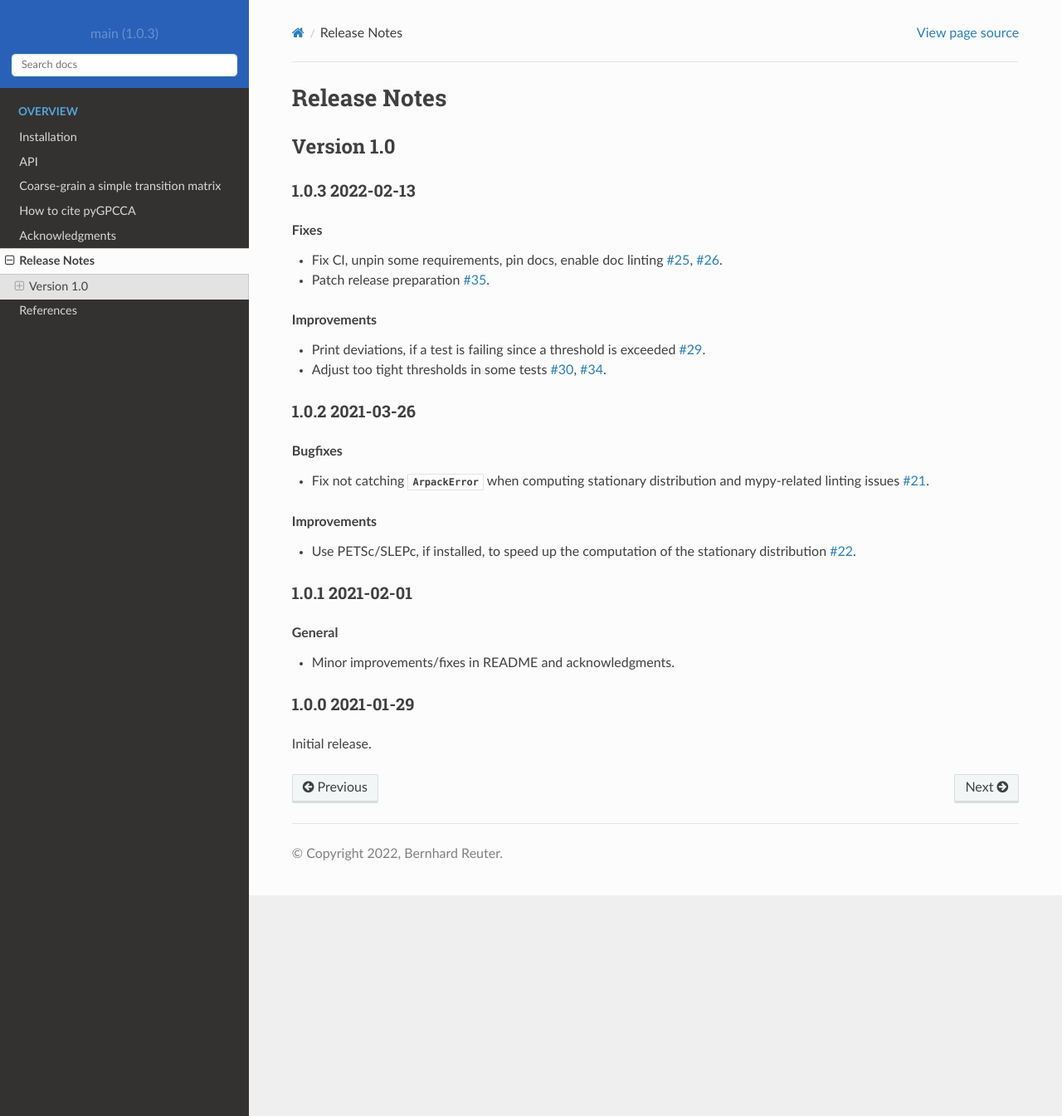
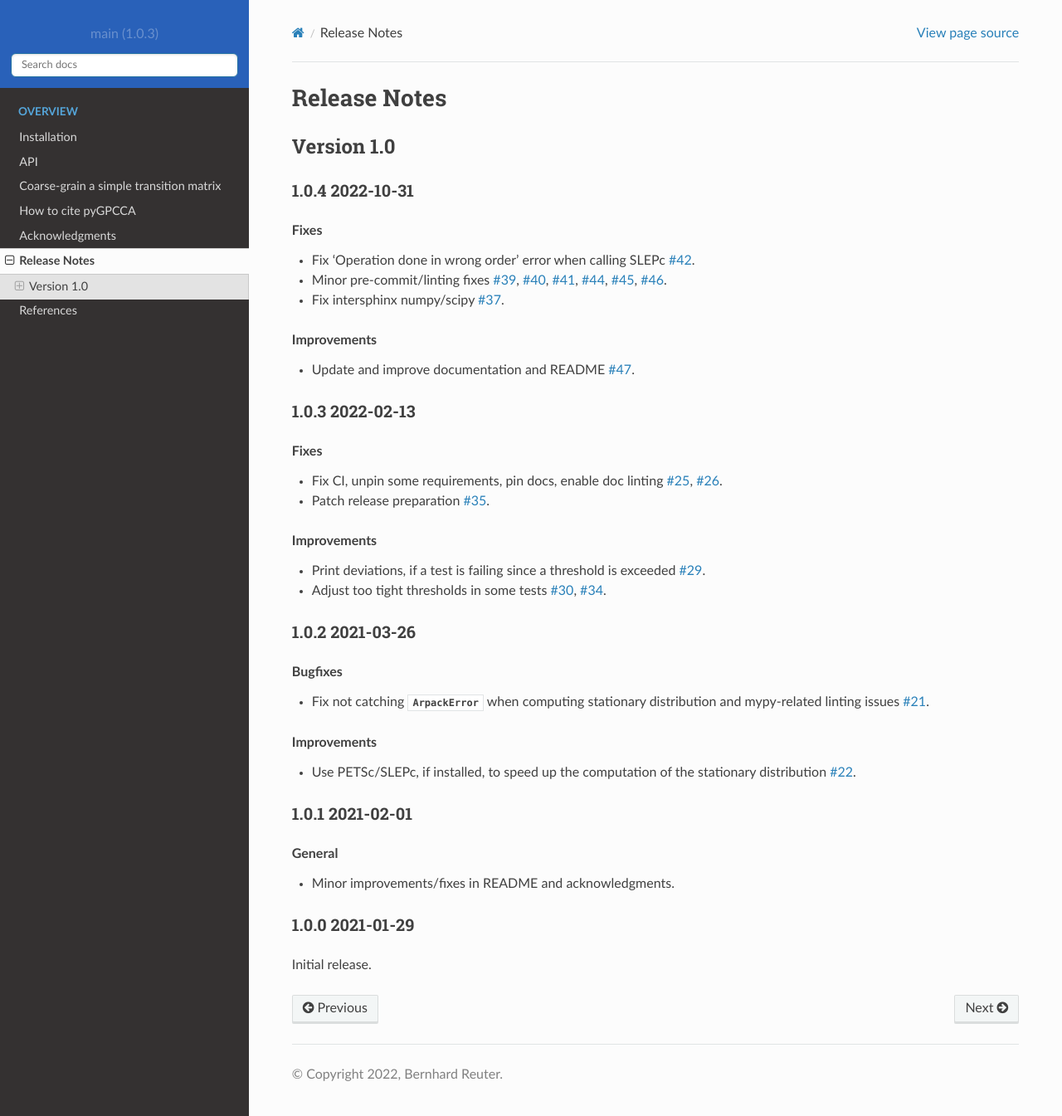
Before and after one commit to msmdev/pyGPCCA, a Sphinx documentation site: the page built from docs/source/release_notes.rst, in a window 1280 px wide and 1345 px high. Shown: the whole window at 83% size. Built offline with Sphinx 7.4.7 and the Read the Docs theme 2.0.0, drawn with Linux system fonts in a browser that asks for light colours.

Commit message:
Update Release Notes

```diff
--- a/docs/source/release_notes.rst
+++ b/docs/source/release_notes.rst
@@ -5,6 +5,28 @@ Release Notes
 
 Version 1.0
 -----------
+1.0.4 :small:`2022-10-31`
+~~~~~~~~~~~~~~~~~~~~~~~~~
+
+.. rubric:: Fixes
+
+- Fix 'Operation done in wrong order' error when calling SLEPc
+  `#42 <https://github.com/msmdev/pyGPCCA/pull/42>`_.
+- Minor pre-commit/linting fixes
+  `#39 <https://github.com/msmdev/pyGPCCA/pull/39>`_,
+  `#40 <https://github.com/msmdev/pyGPCCA/pull/40>`_,
+  `#41 <https://github.com/msmdev/pyGPCCA/pull/41>`_,
+  `#44 <https://github.com/msmdev/pyGPCCA/pull/44>`_,
+  `#45 <https://github.com/msmdev/pyGPCCA/pull/45>`_,
+  `#46 <https://github.com/msmdev/pyGPCCA/pull/46>`_.
+- Fix intersphinx numpy/scipy
+  `#37 <https://github.com/msmdev/pyGPCCA/pull/37>`_.
+
+.. rubric:: Improvements
+
+- Update and improve documentation and README
+  `#47 <https://github.com/msmdev/pyGPCCA/pull/47>`_.
+
 1.0.3 :small:`2022-02-13`
 ~~~~~~~~~~~~~~~~~~~~~~~~~
 
```
